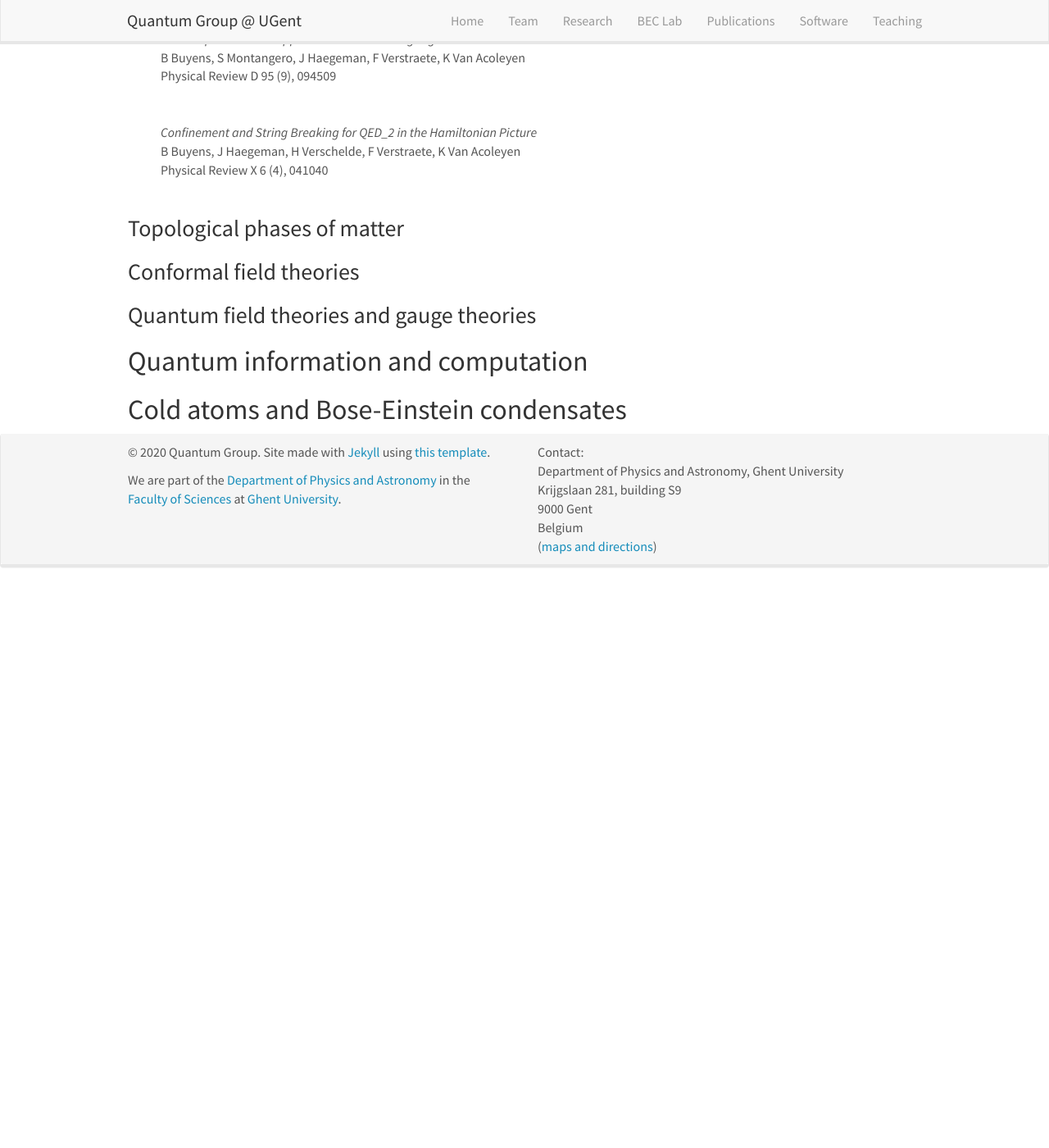
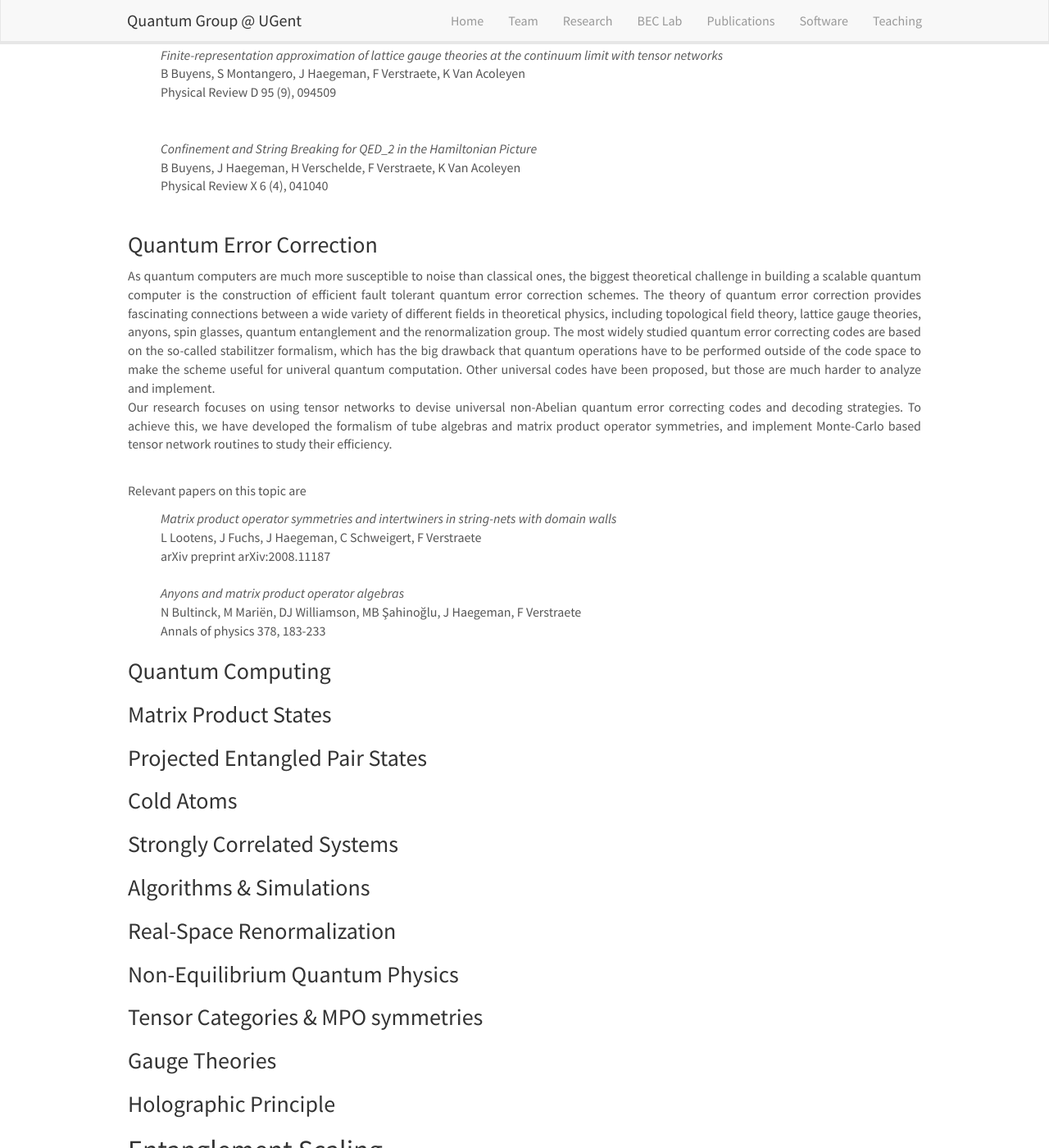
Before and after one commit to quantumghent/quantumghent.github.io, a Jekyll site: the page built from _pages/research.md, in a window 1280 px wide and 1400 px high, scrolled down 2623 px. Shown: the whole window at 82% size. Built offline with Jekyll 4.4.1, drawn with Linux system fonts in a browser that asks for light colours; nearby versions of some CDN libraries; before the commit the page ends 3337 px from its top, so only the background shows below that.

Commit message:
Update research.md

```diff
--- a/_pages/research.md
+++ b/_pages/research.md
@@ -17,7 +17,7 @@
 </p>
 
 
-### Many-Body Physics
+## Many-Body Physics
 
 
 Our research in many-body physics focuses on <br>
@@ -29,7 +29,7 @@
 6. Categorical symmetries, Integrable systems, and Conformal Field Theories <br>
 
 
-### Quantum Entanglement
+## Quantum Entanglement
 <p style="text-align:justify">
 
 <i> When two systems, of which we know the states by their respective representation, enter into a temporary physical interaction due to known forces between them and when after a time of mutual influence the systems separate again, then they can no longer be described as before, viz., by endowing each of them with a representative of its own. I would not call that one but rather the characteristic trait of quantum mechanics. </i> (Erwin Schrodinger) <br>
@@ -73,7 +73,7 @@
 
 
 
-### Quantum Field Theory
+## Quantum Field Theory
 <p style="text-align:justify">
 
 Quantum Field Theory (QFT) provides a unified framework for describing both effective and fundamental theories of quantum many-body systems in the continuum. It is the de-facto language in which we can understand critical phenomena and the renormalization group, and QFT has been enormously successful in describing a wealth of phenomena seen in high energy physics and in condensed matter physics. Although QFT has been around for almost a century, there are still fantastic difficulties to overcome in the regime of strong correlations and/or coupling, it is in situations where the usual perturbative expansions in terms of Feynman diagrams fail. <br> <br>
@@ -113,15 +113,54 @@
 
 
 
-### Topological phases of matter
+### Quantum Error Correction
 
-### Conformal field theories
+<p style="text-align:justify">
 
-### Quantum field theories and gauge theories
+As quantum computers are much more susceptible to noise than classical ones, the biggest theoretical challenge in building a scalable quantum computer is the construction of efficient fault tolerant quantum error correction schemes. The theory of quantum error correction provides fascinating connections between a wide variety of different fields in theoretical physics, including topological field theory, lattice gauge theories, anyons, spin glasses, quantum entanglement and the renormalization group. The most widely studied quantum error correcting codes are based on the so-called stabilitzer formalism, which has the big drawback that quantum operations have to be performed outside of the code space to make the scheme useful for univeral quantum computation. Other universal codes have been proposed, but those are much harder to analyze and implement. <br>
 
-## Quantum information and computation
+Our research focuses on using tensor networks to devise universal non-Abelian quantum error correcting codes and decoding strategies. To achieve this, we have developed the formalism of tube algebras and matrix product operator symmetries, and implement Monte-Carlo based tensor network routines to study their efficiency. <br> <br>
 
-## Cold atoms and Bose-Einstein condensates
+</p>
+
+Relevant papers on this topic are
+
+<p style="margin-left: 40px">
+
+<i>  Matrix product operator symmetries and intertwiners in string-nets with domain walls </i> <br>
+L Lootens, J Fuchs, J Haegeman, C Schweigert, F Verstraete <br>
+arXiv preprint arXiv:2008.11187 <br> <br>
+
+<i> Anyons and matrix product operator algebras </i> <br>
+N Bultinck, M Mariën, DJ Williamson, MB Şahinoğlu, J Haegeman, F Verstraete <br>
+Annals of physics 378, 183-233 <br>
+
+</p>
+
+### Quantum Computing
+
+### Matrix Product States
+
+### Projected Entangled Pair States
+
+### Cold Atoms
+
+### Strongly Correlated Systems
+
+### Algorithms & Simulations
+
+### Real-Space Renormalization
+
+### Non-Equilibrium Quantum Physics
+
+### Tensor Categories & MPO symmetries
+
+### Gauge Theories
+
+### Holographic Principle
+
+## Entanglement Scaling
+
 
 <script type="text/javascript" async src="https://cdn.mathjax.org/mathjax/latest/MathJax.js?config=TeX-MML-AM_CHTML">
 </script>
```
